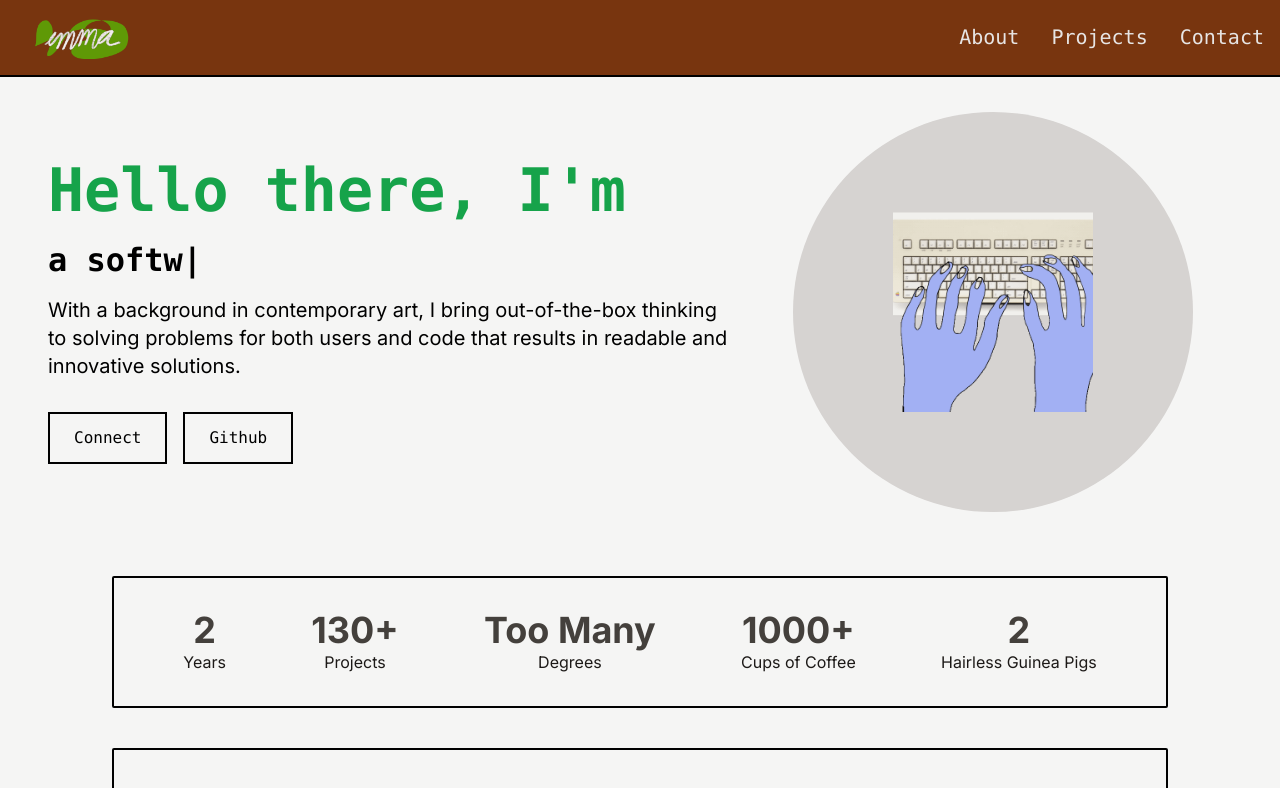
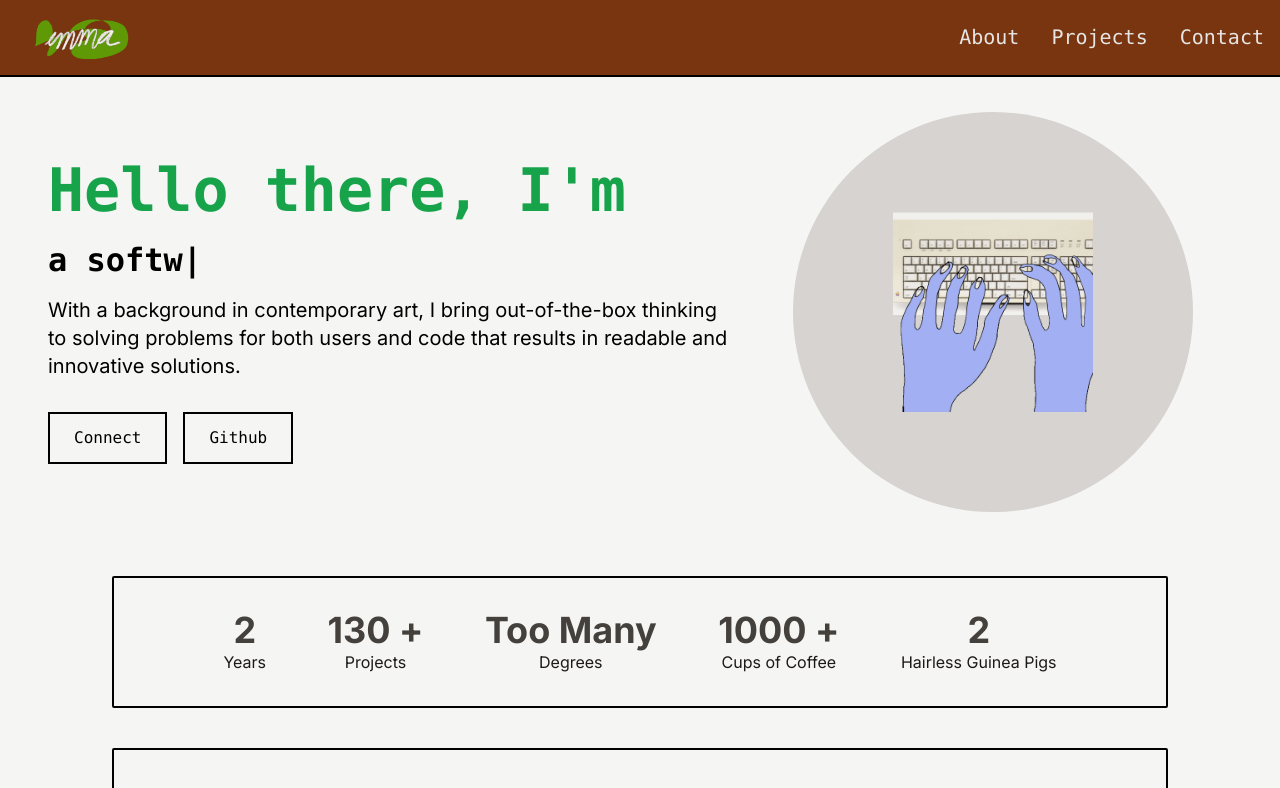
Before and after one commit to emmalgs/dev-portfolio, a Next.js app: page / in a window 1280 px wide. Shown: the top 788 px of the page. Built offline with nearby package versions, Linux system fonts and the light colour scheme.

Commit message:
Fix postfix for achievement values

```diff
--- a/src/app/components/Achievements.tsx
+++ b/src/app/components/Achievements.tsx
@@ -1,3 +1,4 @@
+"use client";
 import React from "react";
 import Image from "next/image";
 
@@ -8,20 +9,22 @@ const achievementData = [
   },
   {
     metric: "Projects",
-    value: "130+",
+    value: "130",
+    postfix: "+",
   },
   {
     metric: "Degrees",
-    value: "Too Many"
+    value: "Too Many",
   },
   {
     metric: "Cups of Coffee",
-    value: "1000+",
+    value: "1000",
+    postfix: "+",
   },
   {
     metric: "Hairless Guinea Pigs",
     value: "2",
-  }
+  },
 ];
 
 const techData = [
@@ -41,22 +44,22 @@ const techData = [
 const Achievements = () => {
   return (
     <div className="py-8 px-4 xl:gap-16 sm:py-16 xl:px-16">
-      <div className="border-black border-2 rounded-sm py-8 px-17 flex flex-row flex-wrap items-center justify-evenly">
+      <div className="border-black border-2 rounded-sm py-8 px-16 flex flex-row flex-wrap items-center justify-evenly">
         {achievementData.map((achievement, index) => {
           return (
             <div
               key={index}
               className="flex flex-col items-center jusitfy-center mx-4"
             >
-              <h2 className="text-stone-700 text-4xl font-bold">
-                {achievement.value}
+              <h2 className="text-stone-700 text-4xl font-bold text-center">
+                {`${achievement.value} ${achievement.postfix ? achievement.postfix : ""}`}
               </h2>
               <p className="text-stone-900 text-base">{achievement.metric}</p>
             </div>
           );
         })}
-        </div>
-        <div className="border-black border-2 rounded-sm mt-10 py-8 px-17 flex flex-row flex-wrap items-center justify-evenly">
+      </div>
+      <div className="border-black border-2 rounded-sm mt-10 py-8 px-17 flex flex-row flex-wrap items-center justify-evenly">
         {techData.map((tech, index) => {
           return (
             <div
@@ -64,18 +67,22 @@ const Achievements = () => {
               className="flex flex-col items-center jusitfy-center mx-4"
             >
               <Image
-                src={`/images/icons/${tech === 'C#' ? 'Csharp' : tech === "Node.js" ? 'Node' : tech}.png`}
+                src={`/images/icons/${
+                  tech === "C#" ? "Csharp" : tech === "Node.js" ? "Node" : tech
+                }.png`}
                 alt={`${tech} logo`}
                 height={100}
                 width={100}
                 className="p-2"
               />
-              <h2 className="text-stone-700 text-base font-bold mb-4">{tech}</h2>
+              <h2 className="text-stone-700 text-base font-bold mb-4">
+                {tech}
+              </h2>
             </div>
           );
         })}
-  </div>
       </div>
+    </div>
   );
 };
 
```
